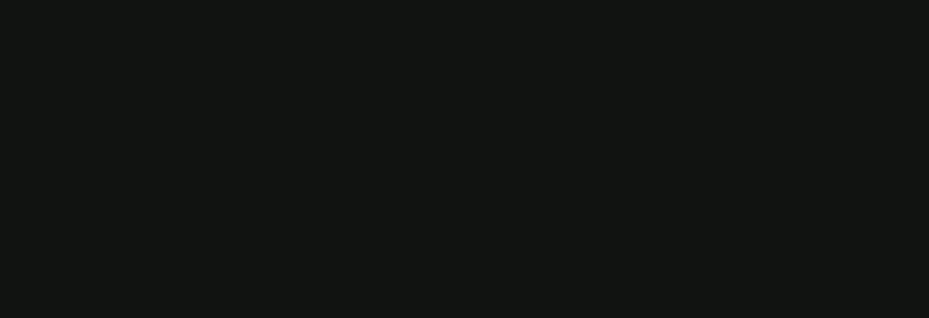
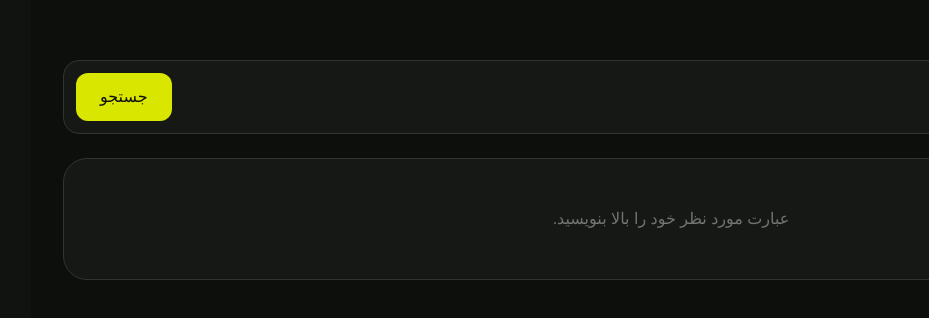
Before and after one commit to amirpezhham/ye, a React (Vite) app: page /search in a window 1280 px wide. Before the commit this address had no page. Shown: the part 112-430 px from the top of the page, without its empty margins (351-1280 px from the left). Built offline with nearby package versions, Linux system fonts and the light colour scheme.

Commit message:
Phase 8: simple search (SearchPage filters name/brand/category, wire header)

```diff
--- a/src/components/layout/Header.tsx
+++ b/src/components/layout/Header.tsx
@@ -107,14 +107,15 @@
         <div className="flex items-center gap-1">
 
 
-          <button
-            type="button"
+          <Link
+            to="/search"
+            aria-label="جستجو"
             className="hidden size-10 items-center justify-center rounded-full text-white/70 transition hover:bg-white/5 hover:text-primary sm:flex"
           >
 
             <Search className="size-[19px]" />
 
-          </button>
+          </Link>
 
 
 
--- /dev/null
+++ b/src/pages/SearchPage.tsx
@@ -0,0 +1,137 @@
+import { useMemo, useState } from "react"
+import { Link, useSearchParams } from "react-router-dom"
+import { Search, X } from "lucide-react"
+
+import { ProductGrid } from "@/components/products/ProductGrid"
+import { useProducts } from "@/context/ProductsContext"
+
+function normalize(text: string) {
+  return text
+    .replace(/[۰-۹]/g, (digit) =>
+      "۰۱۲۳۴۵۶۷۸۹".indexOf(digit).toString(),
+    )
+    .trim()
+    .toLowerCase()
+}
+
+export function SearchPage() {
+  const [searchParams, setSearchParams] = useSearchParams()
+  const query = searchParams.get("q") ?? ""
+  const { products } = useProducts()
+
+  const [input, setInput] = useState(query)
+
+  const results = useMemo(() => {
+    const term = normalize(query)
+
+    if (!term) {
+      return []
+    }
+
+    return products.filter((product) => {
+      const haystack = normalize(
+        `${product.name} ${product.brand ?? ""} ${
+          product.category
+        } ${product.categorySlug}`,
+      )
+
+      return haystack.includes(term)
+    })
+  }, [query, products])
+
+  function handleSubmit(
+    event: React.FormEvent<HTMLFormElement>,
+  ) {
+    event.preventDefault()
+    setSearchParams({ q: input })
+  }
+
+  return (
+    <main
+      dir="rtl"
+      className="min-h-screen bg-[#0D0F0D] px-6 py-12 text-white lg:px-8 lg:py-16"
+    >
+      <div className="mx-auto max-w-7xl">
+        <div className="mb-8">
+          <p className="text-xs font-medium tracking-[0.25em] text-[#A8B86B]">
+            SEARCH
+          </p>
+
+          <h1 className="mt-3 text-4xl font-black sm:text-5xl">
+            جستجو
+          </h1>
+        </div>
+
+        <form
+          onSubmit={handleSubmit}
+          className="flex items-center gap-3 rounded-2xl border border-white/10 bg-[#151814] p-3"
+        >
+          <Search className="size-5 shrink-0 text-white/40" />
+
+          <input
+            value={input}
+            onChange={(event) => setInput(event.target.value)}
+            placeholder="نام محصول، برند یا دسته را بنویسید..."
+            className="h-12 flex-1 bg-transparent text-sm outline-none placeholder:text-white/30"
+          />
+
+          {input && (
+            <button
+              type="button"
+              onClick={() => {
+                setInput("")
+                setSearchParams({})
+              }}
+              aria-label="پاک کردن"
+              className="flex size-9 items-center justify-center rounded-lg text-white/40 transition hover:text-white"
+            >
+              <X className="size-4" />
+            </button>
+          )}
+
+          <button
+            type="submit"
+            className="h-12 rounded-xl bg-[#D9E600] px-6 text-sm font-black text-[#0D0F0D] transition hover:bg-[#E4EF00]"
+          >
+            جستجو
+          </button>
+        </form>
+
+        {query && (
+          <p className="mt-6 text-sm text-white/40">
+            {results.length.toLocaleString("fa-IR")} نتیجه برای «{query}»
+          </p>
+        )}
+
+        <div className="mt-6">
+          {query ? (
+            results.length > 0 ? (
+              <ProductGrid products={results} />
+            ) : (
+              <div className="rounded-3xl border border-white/10 bg-[#151814] p-12 text-center">
+                <h2 className="text-2xl font-black">
+                  موردی پیدا نشد
+                </h2>
+
+                <p className="mx-auto mt-3 max-w-md text-sm leading-7 text-white/40">
+                  متأسفانه محصولی با این مشخصات پیدا نکردیم.
+                </p>
+
+                <Link
+                  to="/products"
+                  className="mt-7 inline-flex items-center gap-2 rounded-xl bg-[#D9E600] px-6 py-3.5 text-sm font-black text-[#0D0F0D] transition hover:bg-[#E4EF00]"
+                >
+                  مشاهده همه محصولات
+                </Link>
+              </div>
+            )
+          ) : (
+            <div className="rounded-3xl border border-white/10 bg-[#151814] p-12 text-center text-white/40">
+              عبارت مورد نظر خود را بالا بنویسید.
+            </div>
+          )}
+        </div>
+      </div>
+    </main>
+  )
+}
--- a/src/routes/AppRouter.tsx
+++ b/src/routes/AppRouter.tsx
@@ -8,6 +8,7 @@
 import { FavoritesPage } from "@/pages/FavoritesPage"
 import { CheckoutPage } from "@/pages/CheckoutPage"
 import { OrderSuccessPage } from "@/pages/OrderSuccessPage"
+import { SearchPage } from "@/pages/SearchPage"
 
 import { AdminDashboard } from "@/admin/pages/AdminDashboard"
 import { AdminProducts } from "@/admin/pages/AdminProducts"
@@ -49,6 +50,11 @@
         />
 
         <Route
+          path="/search"
+          element={<SearchPage />}
+        />
+
+        <Route
           path="/checkout"
           element={<CheckoutPage />}
         />
```
